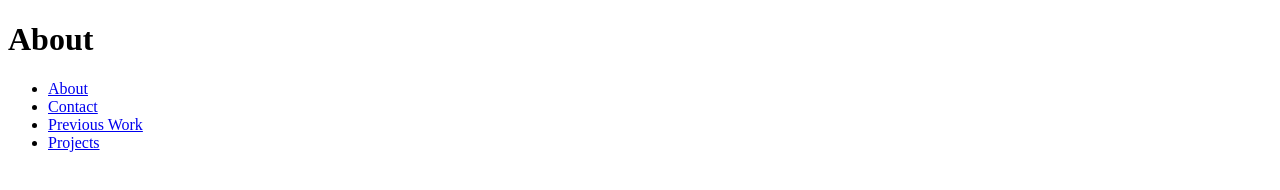
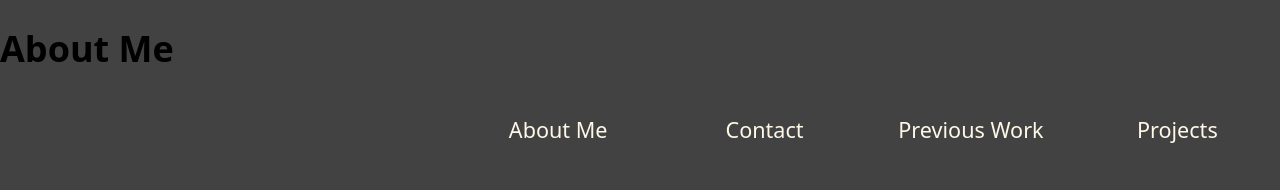
Before and after one commit to trumandaniels/Portfolio, a plain HTML site: page about.html in a window 1280 px wide. Drawn offline with Linux system fonts and the light colour scheme.

Commit message:
Added style to the Navbar

```diff
--- a/about.html
+++ b/about.html
@@ -10,7 +10,7 @@
   </head>
   <body>
     <main>
-      <h1>About</h1>
+      <h1>About Me</h1>
     </main>
   </body>
 </html>
--- a/navbar.js
+++ b/navbar.js
@@ -2,7 +2,7 @@ const header = document.createElement('header');
 
 //All Menu Links
 const items = [
-    { href: 'about.html', text: 'About' },
+    { href: 'about.html', text: 'About Me' },
     { href: 'contact.html', text: 'Contact' },
     { href: 'previous-work.html', text: 'Previous Work' },
     { href: 'projects.html', text: 'Projects' },
--- a/styles.css
+++ b/styles.css
@@ -0,0 +1,58 @@
+:root {
+    --black: #080808;
+    --white: #fefefe;
+    --gray: #424242;
+    --orange: #fccd5f;
+    --cream: #fdf8e7;
+  }
+
+html {
+    box-sizing: border-box;
+    font-size: 18px;
+    font-family: "Noto Sans", sans-serif;
+    scroll-padding-top: 60px;
+}
+
+body {
+    margin: 0;
+    padding: 0;
+    background-color: var(--gray);
+}
+
+
+.navbar {
+    display: flex;
+    justify-content: flex-end; /* aligns the navbar to the right */
+    background-color: var(--gray);
+    caret-color: transparent;
+  }
+
+  .nav-list {
+    display: grid;
+    grid-template-columns: 1fr 1fr 1fr 1fr;
+    gap: 1px;
+    list-style: none;
+  }
+
+  .nav-list-item {
+    grid-row: span 2;
+    background-color: var(--gray);
+    text-align: center;
+    font-size: 1.2em;
+  }
+
+  .nav-link {
+    color: var(--cream);
+    text-decoration: none; /* remove the underline for links*/
+    padding: 30px;
+  }
+
+  .nav-link a{
+    display: block;
+  }
+
+  .nav-link:hover {
+    color: var(--orange);
+    border: 2px solid var(--orange);
+    border-radius: 30px;
+  }
```
